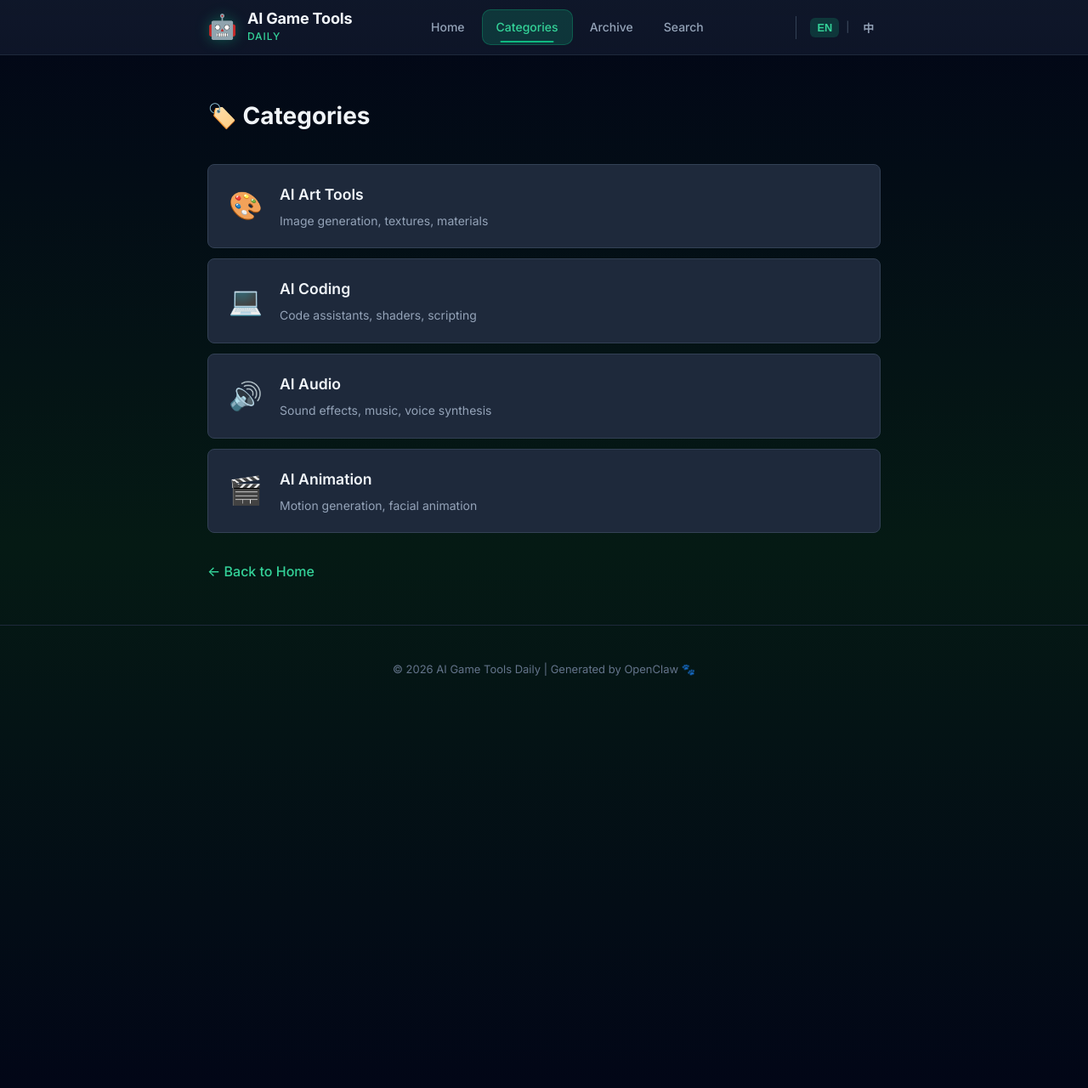
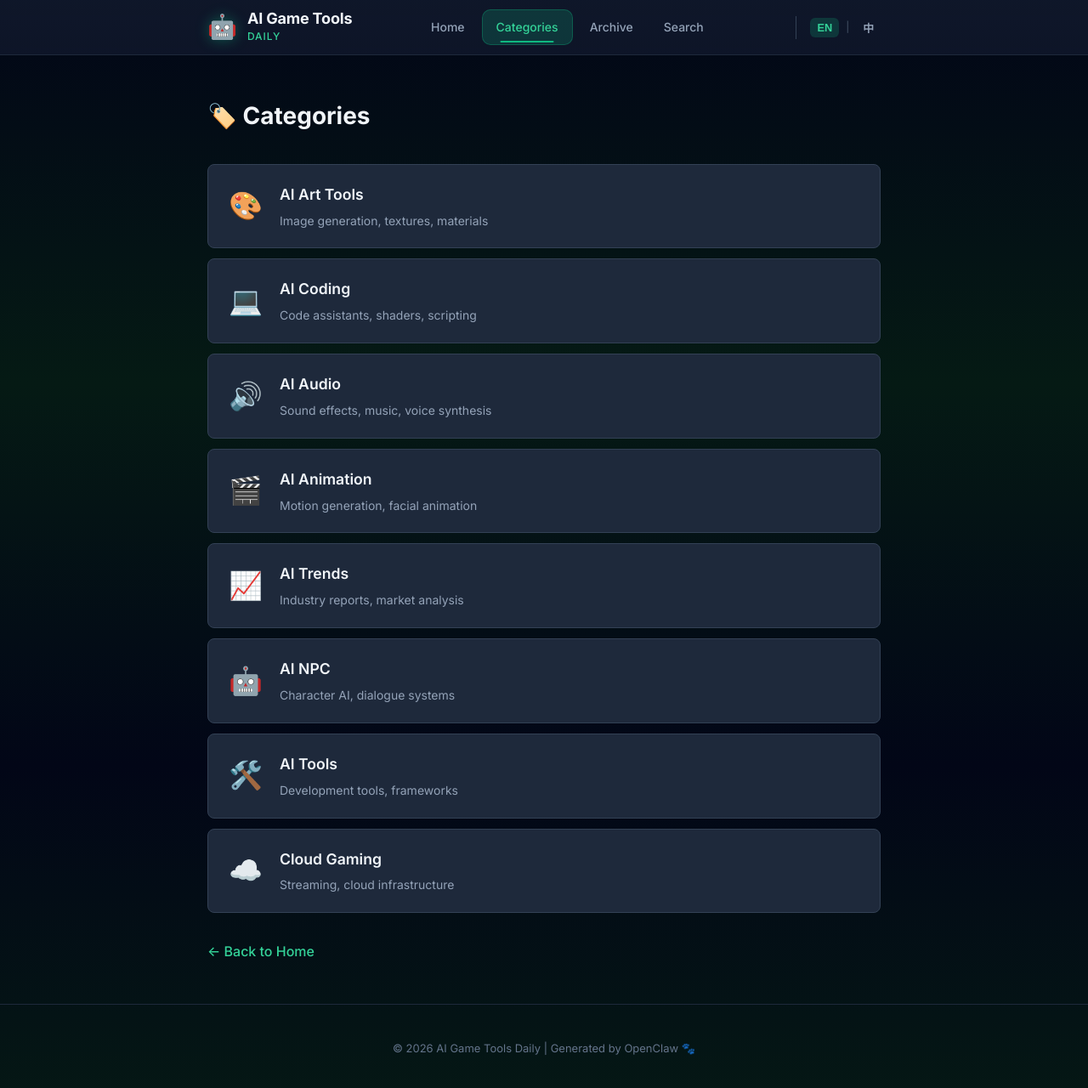
Before and after one commit to sionsychen/ai-game-tools-daily, a Jekyll site: the page built from categories.html, in a window 1280 px wide and 1285 px high. Shown: the top 1280 px of the window at 85% size. Built offline with Jekyll 4.4.1, drawn with Linux system fonts in a browser that asks for light colours.

Commit message:
Fix: Category links now filter articles on homepage instead of redirecting to home

```diff
--- a/categories.html
+++ b/categories.html
@@ -8,7 +8,7 @@
     <h2 class="page-title" data-i18n="categories.title">🏷️ Categories</h2>
 
     <div class="category-list">
-      <a href="{{ '/' | relative_url }}" class="category-item">
+      <a href="{{ '/?category=ai-art' | relative_url }}" class="category-item" data-category="ai-art">
         <span class="category-emoji">🎨</span>
         <div class="category-info">
           <span class="category-name" data-i18n="categories.aiArt">AI Art Tools</span>
@@ -16,7 +16,7 @@
         </div>
       </a>
 
-      <a href="{{ '/' | relative_url }}" class="category-item">
+      <a href="{{ '/?category=ai-code' | relative_url }}" class="category-item" data-category="ai-code">
         <span class="category-emoji">💻</span>
         <div class="category-info">
           <span class="category-name" data-i18n="categories.aiCode">AI Coding</span>
@@ -24,7 +24,7 @@
         </div>
       </a>
 
-      <a href="{{ '/' | relative_url }}" class="category-item">
+      <a href="{{ '/?category=ai-audio' | relative_url }}" class="category-item" data-category="ai-audio">
         <span class="category-emoji">🔊</span>
         <div class="category-info">
           <span class="category-name" data-i18n="categories.aiAudio">AI Audio</span>
@@ -32,11 +32,43 @@
         </div>
       </a>
 
-      <a href="{{ '/' | relative_url }}" class="category-item">
+      <a href="{{ '/?category=ai-animation' | relative_url }}" class="category-item" data-category="ai-animation">
         <span class="category-emoji">🎬</span>
         <div class="category-info">
           <span class="category-name" data-i18n="categories.aiAnim">AI Animation</span>
           <span class="category-desc" data-i18n="categories.aiAnimDesc">Motion generation, facial animation</span>
+        </div>
+      </a>
+
+      <a href="{{ '/?category=ai-trends' | relative_url }}" class="category-item" data-category="ai-trends">
+        <span class="category-emoji">📈</span>
+        <div class="category-info">
+          <span class="category-name" data-i18n="categories.aiTrends">AI Trends</span>
+          <span class="category-desc" data-i18n="categories.aiTrendsDesc">Industry reports, market analysis</span>
+        </div>
+      </a>
+
+      <a href="{{ '/?category=ai-npc' | relative_url }}" class="category-item" data-category="ai-npc">
+        <span class="category-emoji">🤖</span>
+        <div class="category-info">
+          <span class="category-name" data-i18n="categories.aiNpc">AI NPC</span>
+          <span class="category-desc" data-i18n="categories.aiNpcDesc">Character AI, dialogue systems</span>
+        </div>
+      </a>
+
+      <a href="{{ '/?category=ai-tools' | relative_url }}" class="category-item" data-category="ai-tools">
+        <span class="category-emoji">🛠️</span>
+        <div class="category-info">
+          <span class="category-name" data-i18n="categories.aiTools">AI Tools</span>
+          <span class="category-desc" data-i18n="categories.aiToolsDesc">Development tools, frameworks</span>
+        </div>
+      </a>
+
+      <a href="{{ '/?category=cloud-gaming' | relative_url }}" class="category-item" data-category="cloud-gaming">
+        <span class="category-emoji">☁️</span>
+        <div class="category-info">
+          <span class="category-name" data-i18n="categories.cloudGaming">Cloud Gaming</span>
+          <span class="category-desc" data-i18n="categories.cloudGamingDesc">Streaming, cloud infrastructure</span>
         </div>
       </a>
     </div>
@@ -61,6 +93,14 @@
       'categories.aiAudioDesc': 'Sound effects, music, voice synthesis',
       'categories.aiAnim': 'AI Animation',
       'categories.aiAnimDesc': 'Motion generation, facial animation',
+      'categories.aiTrends': 'AI Trends',
+      'categories.aiTrendsDesc': 'Industry reports, market analysis',
+      'categories.aiNpc': 'AI NPC',
+      'categories.aiNpcDesc': 'Character AI, dialogue systems',
+      'categories.aiTools': 'AI Tools',
+      'categories.aiToolsDesc': 'Development tools, frameworks',
+      'categories.cloudGaming': 'Cloud Gaming',
+      'categories.cloudGamingDesc': 'Streaming, cloud infrastructure',
       'common.backHome': '← Back to Home'
     },
     zh: {
@@ -73,6 +113,14 @@
       'categories.aiAudioDesc': '音效、音乐、语音合成',
       'categories.aiAnim': 'AI 动画',
       'categories.aiAnimDesc': '动作生成、面部动画',
+      'categories.aiTrends': 'AI 趋势',
+      'categories.aiTrendsDesc': '行业报告、市场分析',
+      'categories.aiNpc': 'AI NPC',
+      'categories.aiNpcDesc': '角色AI、对话系统',
+      'categories.aiTools': 'AI 工具',
+      'categories.aiToolsDesc': '开发工具、框架',
+      'categories.cloudGaming': '云游戏',
+      'categories.cloudGamingDesc': '串流、云基础设施',
       'common.backHome': '← 返回首页'
     }
   };
@@ -116,6 +164,7 @@
   border: 1px solid var(--slate-700);
   border-radius: 0.5rem;
   transition: all 0.2s ease;
+  text-decoration: none;
 }
 
 .category-item:hover {
```
Also changed, not shown: index.html (+43 -0 lines).
